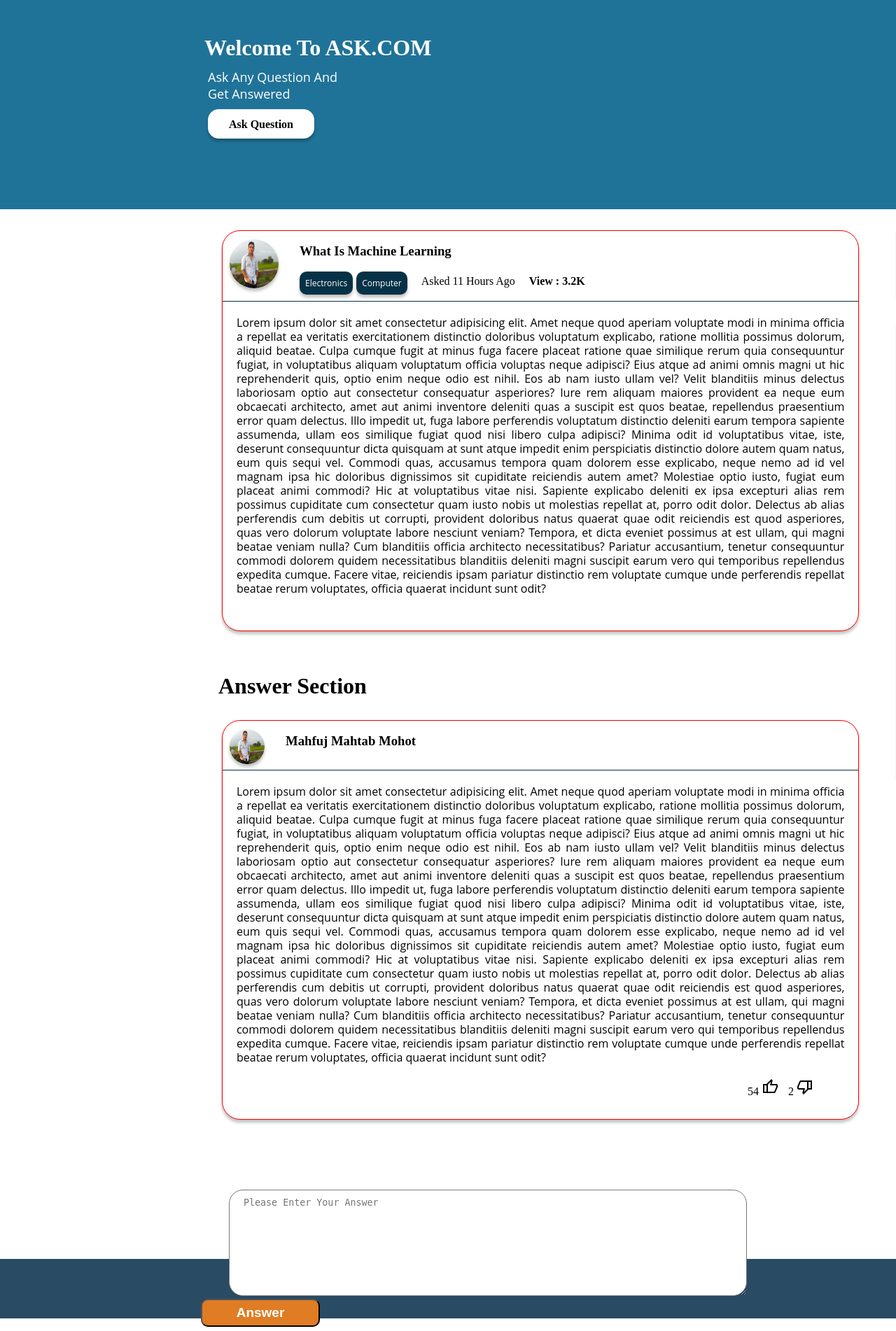
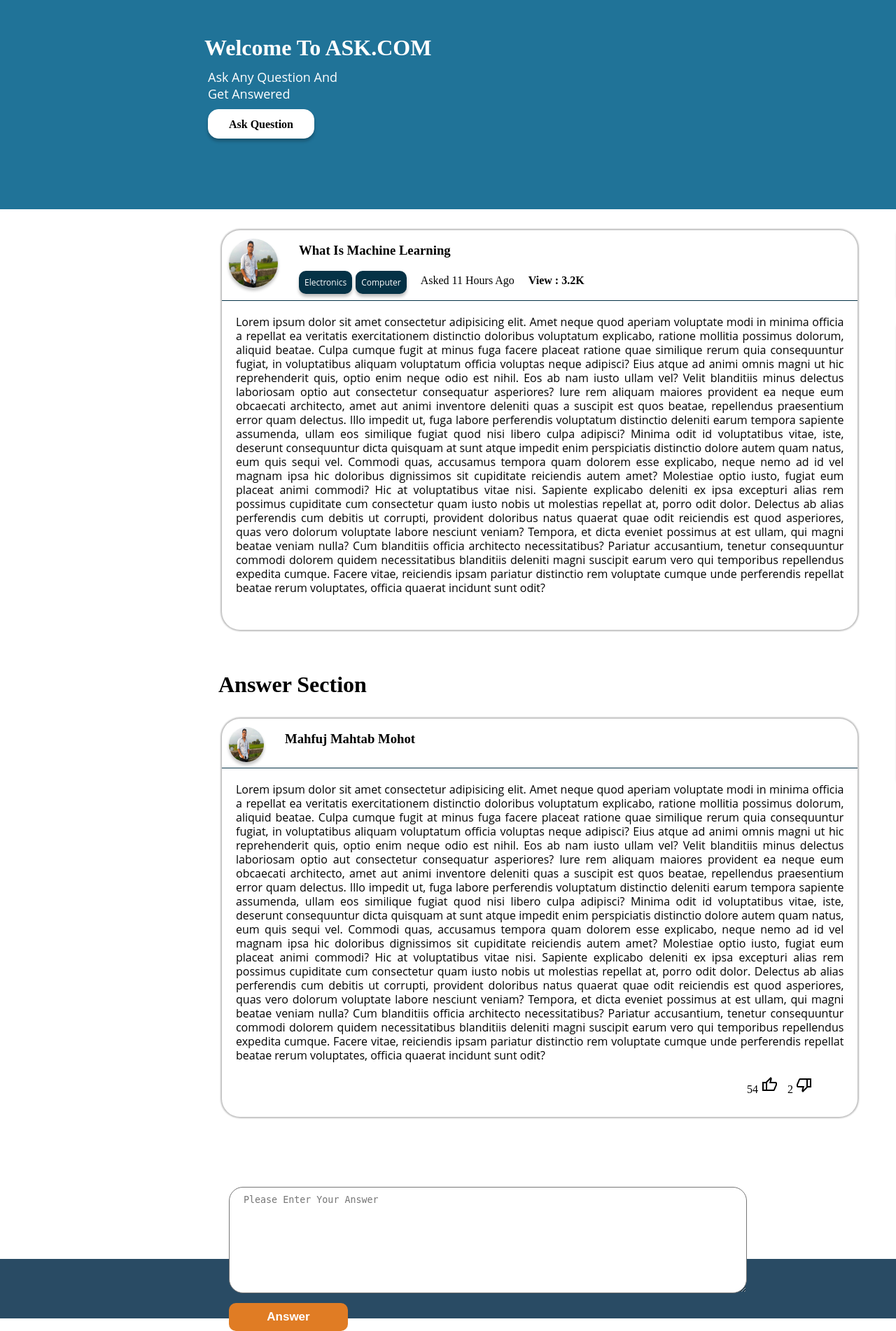
Before and after one commit to mahfuj-mahtab/QNA-Website-in-Django, a Django app: page /answer/ in a window 1280 px wide; the page is wider, and only the part inside the window is pictured. Shown: the part 86-1988 px from the top of that part at 70% size. Run offline with Django 3.2, Linux system fonts and the light colour scheme; some libraries are stand-ins or nearby versions.

Commit message:
answer page done

```diff
--- a/qna/home/static/style/style.css
+++ b/qna/home/static/style/style.css
@@ -354,9 +354,9 @@ margin-left: 45px;
     width: 95%;
     margin-left: 40px;
     height: auto;
-    border: 1px solid red;
+
     background: #FFFFFF;
-    box-shadow: 0px 4px 4px rgba(0, 0, 0, 0.25);
+    box-shadow:0px 0px 2px 2px rgba(0, 0, 0, 0.25);
     border-radius: 26px;
     margin-top: 30px;
     /* position: relative; */
@@ -396,9 +396,9 @@ margin-left: 45px;
     width: 95%;
     margin-left: 40px;
     height: auto;
-    border: 1px solid red;
+    /* border: 1px solid rgb(146, 142, 142); */
     background: #FFFFFF;
-    box-shadow: 0px 4px 4px rgba(0, 0, 0, 0.25);
+    box-shadow:0px 0px 2px 2px rgba(0, 0, 0, 0.25);
     border-radius: 26px;
     margin-top: 30px;
     /* position: relative; */
@@ -499,7 +499,7 @@ textarea::placeholder{
 .answer-btn{
     color: white;
     text-decoration: none;
-    font-size: 19px;
+    font-size: 17px;
     width: 170px;
     height: 40px;
     /* line-height: 40px; */
@@ -509,9 +509,12 @@ textarea::placeholder{
     /* margin-left: 90px; */
     /* position: relative; */
     /* margin-top: 25px; */
-    margin-left: 10px;
+    margin-left: 50px;
     text-align: center;
     font-weight: bold;
     background: #E07C24;
     border-radius: 10px;
+    border: none;
+    margin-top: 10px;
+
 }
```
